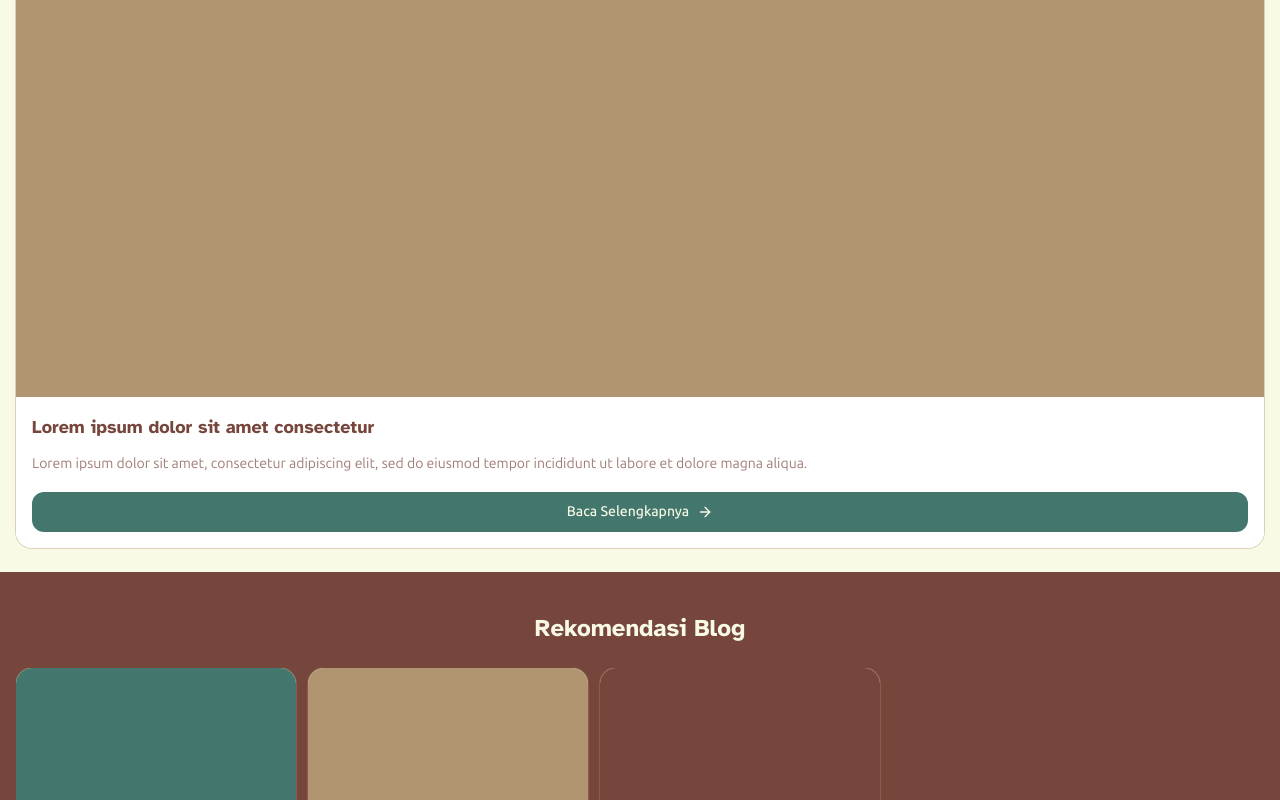
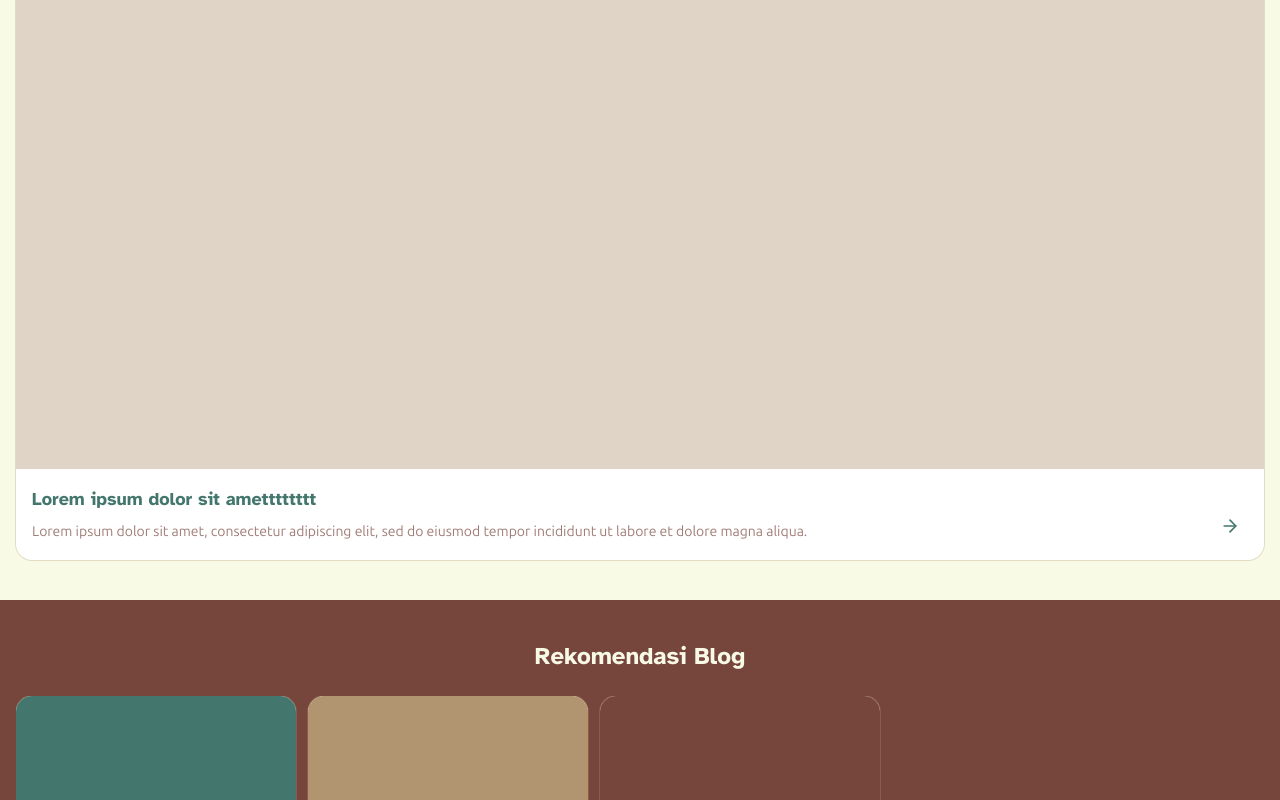
Before and after one commit to Kampung-Hidroponik-Surabaya/kampung-hidroponik-web, a Next.js app: page / in a window 1280 px wide. Shown: the part 1161-1961 px from the top of the page. Built offline with nearby package versions, Linux system fonts and the light colour scheme.

Commit message:
feat: added informasi terkait section

```diff
--- a/src/components/landing/FeaturedPostCard.tsx
+++ b/src/components/landing/FeaturedPostCard.tsx
@@ -1,88 +1,169 @@
 // src/components/landing/FeaturedPostCard.tsx
 // ─────────────────────────────────────────────────────────────
-// FeaturedPostCard — standalone card between ProgramTerbaru
-// and RekommendasiBlog sections
-// Layout: full-width image top, description + CTA bottom
-// CTA button → navigates to specific blog post page (/blog/[slug])
-// Static placeholder: bg color stands in for image until
-// assets + Sanity schema confirmed
+// FeaturedPostCard — "Informasi Terkait" section
+// Layout: heading → thumbnail → title + body + arrow CTA
+// Arrow: two states (default: plain icon, hover: filled circle)
+// Static placeholder: imageUrl null → bg-brand-tan div
 // ─────────────────────────────────────────────────────────────
 
+import Image from "next/image";
 import Link from "next/link";
 import { ArrowRight } from "lucide-react";
 
-// Static placeholder data — replace with Sanity fetch later
+// ── Placeholder data ──────────────────────────────────────────
+// imageUrl: null → color placeholder
+// Replace with Sanity fetch later:
+// *[_type == "post"] | order(_createdAt desc) [0] {
+//   _id, title, slug, mainImage, excerpt
+// }
 const PLACEHOLDER_POST = {
     slug: "placeholder-post",
-  label: "Program Terbaru",
-  title: "Lorem ipsum dolor sit amet consectetur",
+    title: "Lorem ipsum dolor sit ametttttttt",
     description:
         "Lorem ipsum dolor sit amet, consectetur adipiscing elit, sed do eiusmod tempor incididunt ut labore et dolore magna aliqua.",
-  bgColor: "bg-brand-tan",
+    imageUrl: null as string | null,
 };
 
+// ── ArrowCTA ──────────────────────────────────────────────────
+// Two states driven by group-hover on parent <Link>:
+// Default: plain ArrowRight, brand-teal, no bg
+// Hover:   ArrowRight inside filled brand-teal circle,
+//          arrow becomes brand-cream
+// Press:   circle scales down via active:scale-95
+// ─────────────────────────────────────────────────────────────
+function ArrowCTA({ href }: { href: string }) {
+    return (
+        <Link
+            href={href}
+            // group → drives group-hover children
+            // shrink-0 self-end → anchors to bottom-right of flex row
+            // relative → stacking context, fixed dimensions
+            // h-9 w-9 → fixed size prevents layout shift between states
+            // flex center → keeps icon centered in both states
+            className={[
+                "group relative flex h-9 w-9 shrink-0 self-end",
+                "items-center justify-center rounded-full",
+                // Default: transparent bg → Hover: filled brand-teal
+                "bg-transparent transition-all duration-200",
+                "hover:bg-brand-teal",
+                // Press: scale down
+                "active:scale-95",
+            ].join(" ")}
+            aria-label="Baca artikel selengkapnya"
+        >
+            <ArrowRight
+                size={20}
+                className={[
+                    "transition-all duration-200",
+                    // Default: brand-teal → Hover: brand-cream
+                    "text-brand-teal group-hover:text-brand-cream",
+                ].join(" ")}
+            />
+        </Link>
+    );
+}
+
+// ── FeaturedPostCard ──────────────────────────────────────────
 export default function FeaturedPostCard() {
     const post = PLACEHOLDER_POST;
 
     return (
-    <section className="bg-brand-cream px-4 py-6">
-      <div
-        // overflow-hidden → clips image at card boundary
-        // ring-1 → subtle border using GSM tan
-        className="overflow-hidden rounded-2xl ring-1 ring-brand-tan/40"
+        <section className="bg-brand-cream px-4 py-10">
+            {/* ── Section heading ───────────────────────────────
+                top-left aligned per mockup
+                font-title + text-brand-teal → GSM spec
+                text-2xl → prominent but below h1 hierarchy
+            ─────────────────────────────────────────────── */}
+            <h2 className="mb-6 font-title text-2xl font-bold text-brand-teal">
+                Informasi Terkait
+            </h2>
+
+            {/* ── Card container ────────────────────────────────
+                bg-white → lifts card off cream section bg
+                rounded-2xl → consistent with other cards
+                overflow-hidden → clips thumbnail at top corners
+                ring-1 → subtle border
+            ─────────────────────────────────────────────── */}
+            <Link
+                href={`/blog/${post.slug}`}
+                className={[
+                    "group block overflow-hidden rounded-2xl bg-white",
+                    "ring-1 ring-brand-tan/30",
+                    "transition-all duration-200",
+                    "hover:scale-[1.01] hover:shadow-lg hover:ring-brand-tan",
+                    "active:scale-[0.99] active:shadow-sm",
+                ].join(" ")}
             >
-        {/* ── Featured Image ────────────────────────────────
-                    aspect-video → consistent 16:9 ratio placeholder
-                    relative → stacking context for badge overlay
-                    Replace div with next/image once asset confirmed
+                {/* ── Thumbnail ─────────────────────────────────
+                    aspect-video → 16:9 ratio
+                    relative → required for next/image fill
+                    imageUrl null → bg-brand-tan placeholder
+                    imageUrl string → next/image fill object-cover
                 ─────────────────────────────────────────────── */}
-        <div
-          className={["relative aspect-video w-full", post.bgColor].join(" ")}
-        >
-          {/* ── Category Badge ────────────────────────────
-                        absolute top-left → overlays image
-                        bg-brand-teal → GSM primary color
-                    ─────────────────────────────────────────────── */}
-          <span className="absolute left-3 top-3 rounded-full bg-brand-teal px-3 py-1 font-sans text-xs font-medium text-brand-cream">
-            {post.label}
-          </span>
+                <div className="relative aspect-video w-full overflow-hidden">
+                    {post.imageUrl ? (
+                       <Image
+                            src={post.imageUrl}
+                            alt={post.title}
+                            fill
+                            style={{ objectFit: "cover" }}
+                            className="z-0 transition-transform duration-300 group-hover:scale-105"
+                        />
+                    ) : (
+                        <div className="absolute inset-0 bg-brand-tan/40 transition-transform duration-300 group-hover:scale-105" />
+                    )}
                 </div>
 
-        {/* ── Card Body ─────────────────────────────────────
-                    bg-white → lifts card off cream background
-                    Separated from image by no gap → flush join
+                {/* ── Card body ─────────────────────────────────
+                    p-4 → inner padding
+                    flex justify-between items-end → text left,
+                    arrow anchored bottom-right
                 ─────────────────────────────────────────────── */}
-        <div className="flex flex-col gap-3 bg-white p-4">
-          {/* ── Title ─────────────────────────────────────
-                        font-title + brand-brown → GSM spec
-                        line-clamp-2 → prevents overflow on long titles
-                    ─────────────────────────────────────────────── */}
-          <h3 className="line-clamp-2 font-title text-lg font-bold text-brand-brown">
+                <div className="flex items-end justify-between gap-4 p-4">
+                    {/* ── Text block ────────────────────────────
+                        flex-1 → takes all available width
+                        gap-2 → spacing between title and body
+                    ─────────────────────────────────────────── */}
+                    <div className="flex flex-1 flex-col gap-2">
+                        {/* ── Post title ────────────────────────
+                            font-title + text-brand-teal → GSM
+                            line-clamp-2 → caps at 2 lines
+                        ─────────────────────────────────────── */}
+                        <h3 className="line-clamp-2 font-title text-lg font-bold text-brand-teal">
                             {post.title}
                         </h3>
 
-          {/* ── Description ───────────────────────────────
-                        line-clamp-3 → caps at 3 lines on mobile
-                        text-brand-brown/70 → muted body copy
-                    ─────────────────────────────────────────────── */}
-          <p className="line-clamp-3 font-sans text-sm leading-relaxed text-brand-brown/70">
+                        {/* ── Body copy ─────────────────────────
+                            text-justify → both edges aligned
+                            line-clamp-4 → caps body at 4 lines
+                            text-brand-brown/70 → muted copy
+                        ─────────────────────────────────────── */}
+                        <p className="line-clamp-4 text-justify font-sans text-sm leading-relaxed text-brand-brown/70">
                             {post.description}
                         </p>
+                    </div>
 
-          {/* ── CTA Button ────────────────────────────────
-                        w-full → stretches to card width on mobile
-                        ArrowRight icon → signals navigation
-                        href → /blog/[slug] (404 until blog route added)
-                    ─────────────────────────────────────────────── */}
-          <Link
-            href={`/blog/${post.slug}`}
-            className="mt-1 flex w-full items-center justify-center gap-2 rounded-xl bg-brand-teal px-4 py-2.5 font-sans text-sm font-medium text-brand-cream transition-opacity hover:opacity-80"
+                    {/* ── Arrow CTA ─────────────────────────────
+                        relative → stacking context for absolute
+                        hover state div inside ArrowCTA
+                    ─────────────────────────────────────────── */}
+                    <div
+                        className={[
+                            "relative flex h-9 w-9 shrink-0 self-end",
+                            "items-center justify-center rounded-full",
+                            "bg-transparent transition-all duration-200",
+                            "group-hover:bg-brand-teal",
+                            "group-active:scale-95",
+                        ].join(" ")}
+                        aria-hidden="true"
                     >
-            Baca Selengkapnya
-            <ArrowRight size={16} />
-          </Link>
+                        <ArrowRight
+                            size={20}
+                            className="text-brand-teal transition-colors duration-200 group-hover:text-brand-cream"
+                        />
                     </div>
                 </div>
+            </Link>
         </section>
     );
 }
```
Lines whose indentation alone changed are shown as unchanged.
